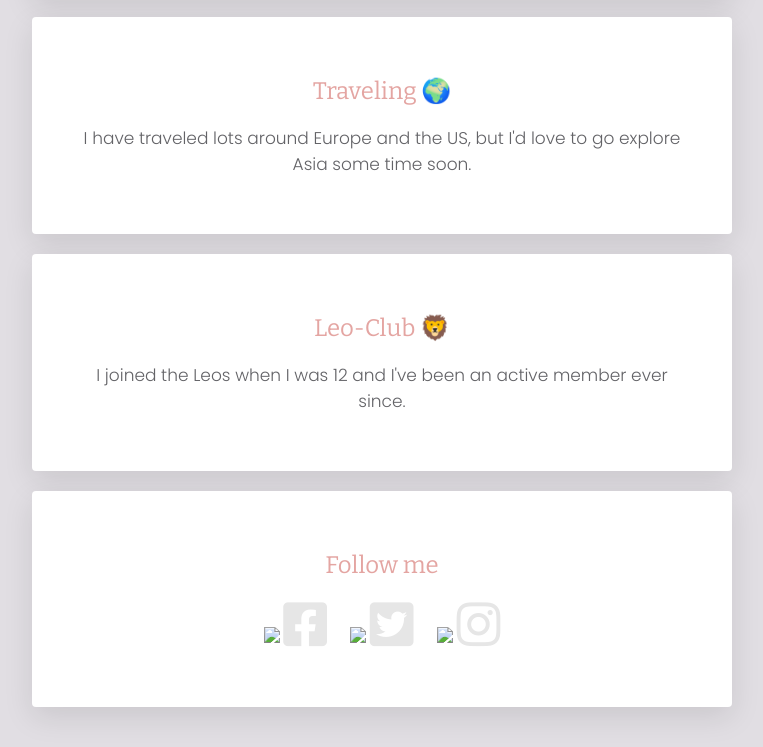
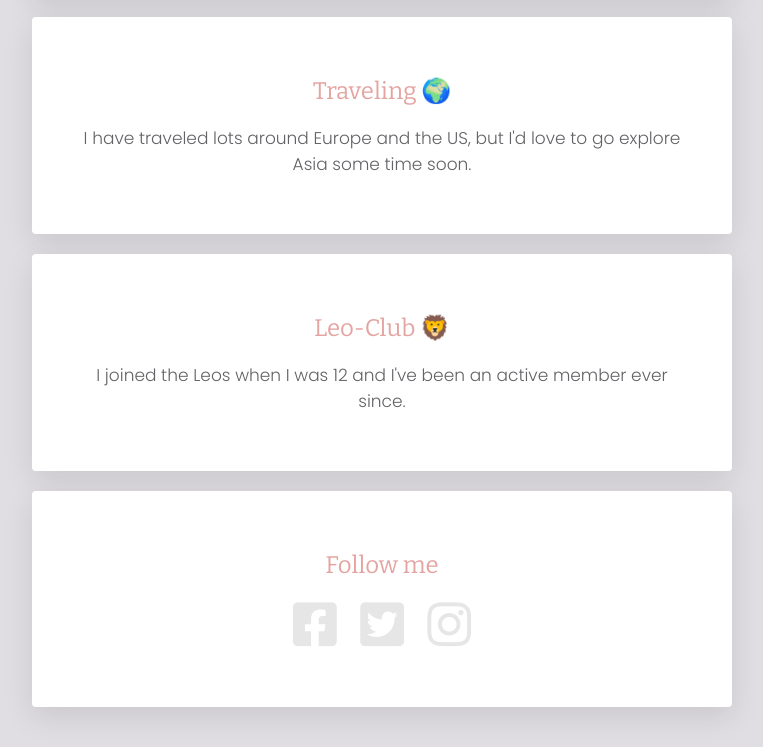
Before and after one commit to annamariiia/my-profile, a plain HTML site: page index.html in a window 1280 px wide. Shown: the part 682-1429 px from the top of the page, without its empty margins (258-1021 px from the left). Drawn offline with nearby package versions, Linux system fonts and the light colour scheme; files that its build step writes are made by us from their sources.

Commit message:
fontawesome

```diff
--- a/index.html
+++ b/index.html
@@ -7,7 +7,6 @@
 		<meta charset="utf-8">
 		<link href="https://fonts.googleapis.com/css?family=Bitter|Poppins:300,400,500,600,700" rel="stylesheet">
 		<link rel="stylesheet" href="style.css">
-		<link rel="stylesheet" type="text/css" href="/your-path-to-fontawesome/css/all.css">
 		<link rel="stylesheet" href="https://use.fontawesome.com/releases/v5.8.2/css/all.css" integrity="sha384-oS3vJWv+0UjzBfQzYUhtDYW+Pj2yciDJxpsK1OYPAYjqT085Qq/1cq5FLXAZQ7Ay" crossorigin="anonymous">
 	</head>
 
@@ -37,19 +36,16 @@
 				<ul class="list-inline">
 					<li>
 						<a href="https://www.facebook.com/anna.meyer.98096" target="_blank">
-							<img src="fontawesome-free-5.8.2-web/css/all.css">
 							<i class="fab fa-facebook-square"></i>
 						</a>
 					</li>
 					<li>
 						<a href="https://twitter.com/itsannameyer" target="_blank">
-							<img src="fontawesome-free-5.8.2-web/css/all.css">
 							<i class="fab fa-twitter-square"></i>
 						</a>
 					</li>
 					<li>
 						<a href="https://www.instagram.com/itsannamariia/" target="_blank">
-							<img src="fontawesome-free-5.8.2-web/css/all.css">
 							<i class="fab fa-instagram"></i>
 						</a>
 					</li>
```
